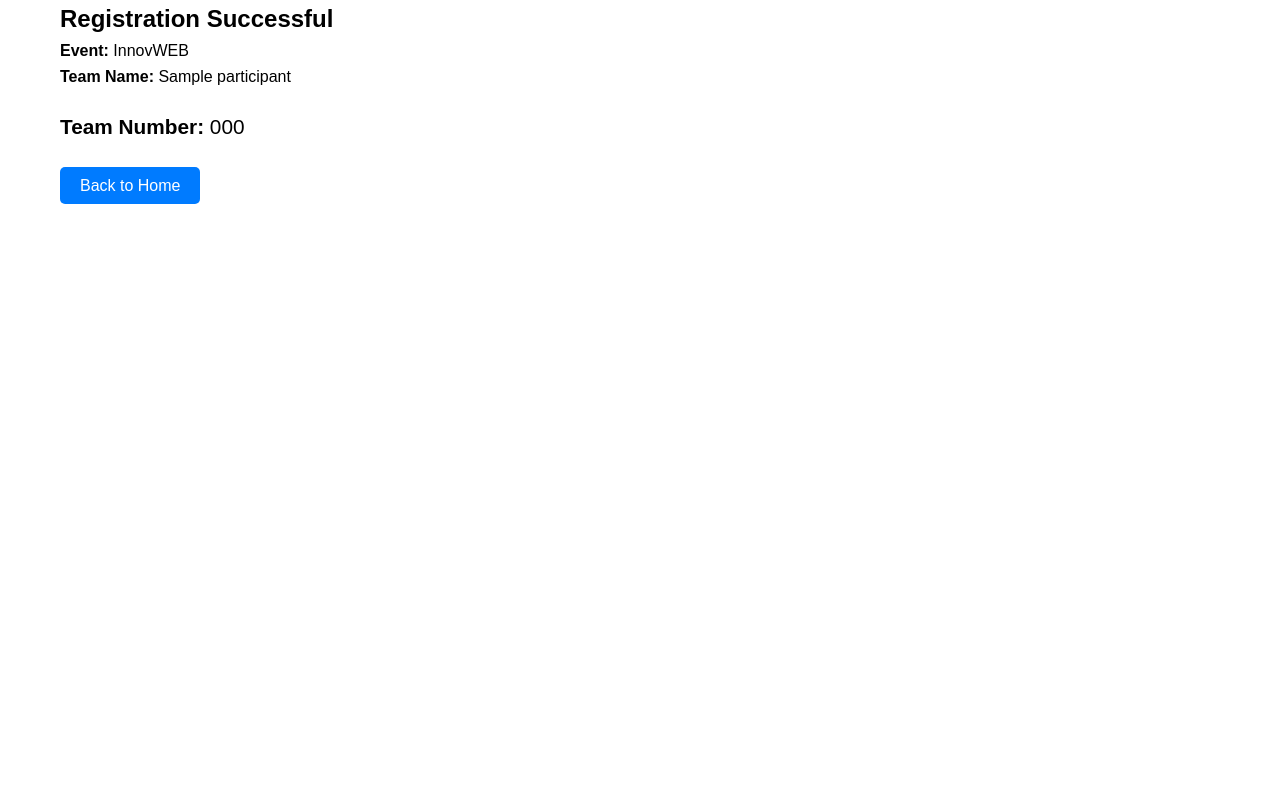
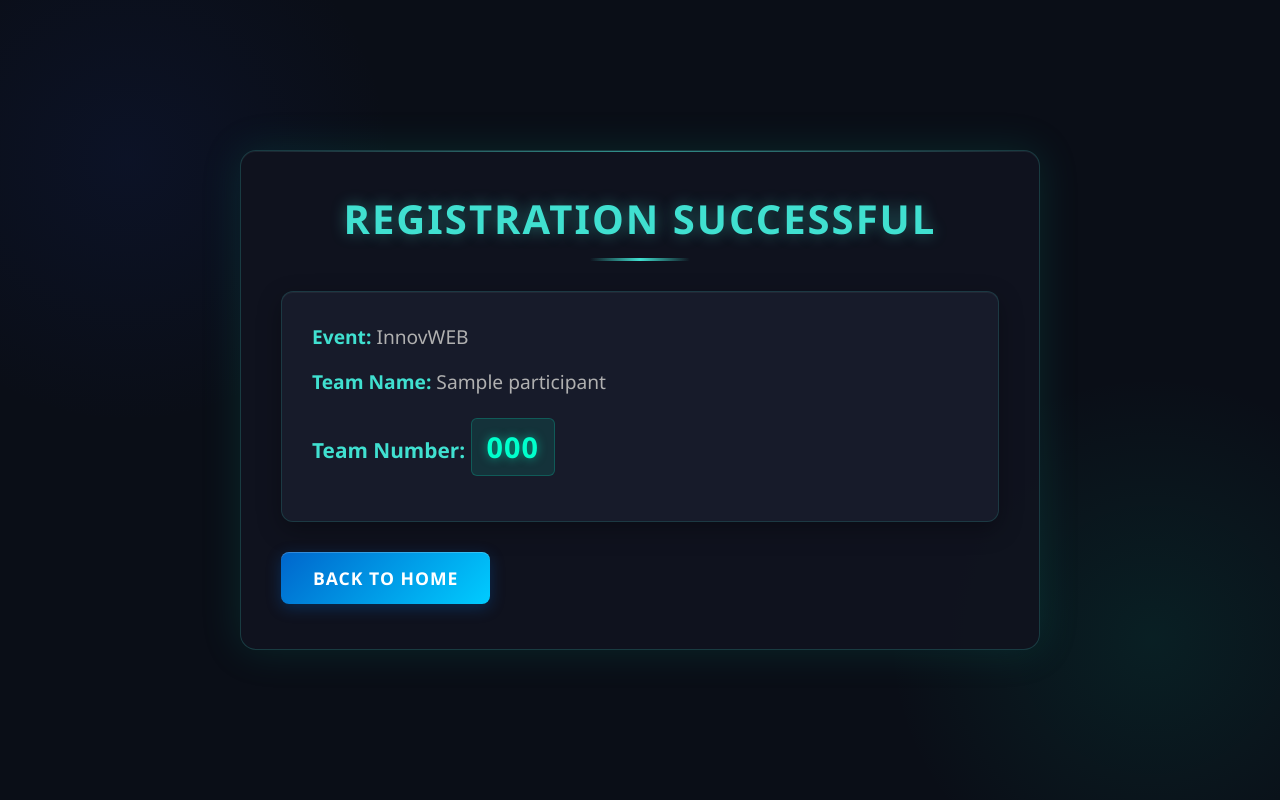
Before and after one commit to Nandigam-Akhil-Siva-Chowdary/NexusOfThings, a Django app: page /registration/000/ in a window 1280 px wide. Run offline with Django 4.2, Linux system fonts and the light colour scheme; tables that the repository leaves empty hold one stand-in row (values such as "Sample post").

Commit message:
Update registration_details.html

```diff
--- a/templates/registration_details.html
+++ b/templates/registration_details.html
@@ -4,7 +4,198 @@
   <head>
     <meta charset="UTF-8" />
     <title>Registration Details</title>
-    <link rel="stylesheet" href="{% static 'css/style.css' %}" />
+    <style>
+        /* style.css - Dark Tech Theme */
+        * {
+            margin: 0;
+            padding: 0;
+            box-sizing: border-box;
+        }
+
+        body {
+            font-family: 'Segoe UI', 'Roboto Mono', monospace;
+            background: #0a0e17;
+            color: #e0e0e0;
+            min-height: 100vh;
+            display: flex;
+            justify-content: center;
+            align-items: center;
+            padding: 20px;
+            background-image:
+                radial-gradient(circle at 10% 20%, rgba(28, 58, 173, 0.1) 0%, transparent 20%),
+                radial-gradient(circle at 90% 80%, rgba(0, 184, 148, 0.1) 0%, transparent 20%);
+        }
+
+        .container {
+            max-width: 800px;
+            width: 100%;
+            background: rgba(16, 20, 31, 0.95);
+            border-radius: 16px;
+            padding: 40px;
+            border: 1px solid rgba(64, 224, 208, 0.2);
+            box-shadow:
+                0 0 40px rgba(0, 184, 148, 0.15),
+                inset 0 1px 0 rgba(255, 255, 255, 0.05);
+            position: relative;
+            overflow: hidden;
+        }
+
+        .container::before {
+            content: '';
+            position: absolute;
+            top: 0;
+            left: 0;
+            right: 0;
+            height: 1px;
+            background: linear-gradient(90deg,
+                transparent,
+                rgba(64, 224, 208, 0.6),
+                transparent);
+        }
+
+        .section-title {
+            color: #40e0d0;
+            font-size: 2.5rem;
+            margin-bottom: 30px;
+            text-align: center;
+            text-transform: uppercase;
+            letter-spacing: 2px;
+            font-weight: 700;
+            text-shadow: 0 0 15px rgba(64, 224, 208, 0.4);
+            position: relative;
+            padding-bottom: 15px;
+        }
+
+        .section-title::after {
+            content: '';
+            position: absolute;
+            bottom: 0;
+            left: 50%;
+            transform: translateX(-50%);
+            width: 100px;
+            height: 3px;
+            background: linear-gradient(90deg,
+                transparent,
+                #40e0d0,
+                transparent);
+            border-radius: 2px;
+        }
+
+        .card {
+            background: rgba(25, 30, 45, 0.8);
+            border-radius: 12px;
+            padding: 30px;
+            margin: 25px 0;
+            border: 1px solid rgba(64, 224, 208, 0.15);
+            box-shadow:
+                0 8px 25px rgba(0, 0, 0, 0.3),
+                inset 0 1px 0 rgba(255, 255, 255, 0.05);
+            transition: transform 0.3s ease, border-color 0.3s ease;
+        }
+
+        .card:hover {
+            border-color: rgba(64, 224, 208, 0.3);
+            transform: translateY(-2px);
+        }
+
+        .card p {
+            font-size: 1.2rem;
+            margin-bottom: 15px;
+            line-height: 1.6;
+            color: #b0b0b0;
+        }
+
+        .card strong {
+            color: #40e0d0;
+            font-weight: 600;
+        }
+
+        .highlight {
+            color: #00ffcc;
+            font-weight: 700;
+            font-size: 1.8rem;
+            text-shadow: 0 0 10px rgba(0, 255, 204, 0.5);
+            letter-spacing: 1px;
+            background: rgba(0, 255, 204, 0.1);
+            padding: 5px 15px;
+            border-radius: 6px;
+            display: inline-block;
+            border: 1px solid rgba(0, 255, 204, 0.2);
+        }
+
+        .btn-primary {
+            display: inline-block;
+            background: linear-gradient(135deg, #0066cc 0%, #00ccff 100%);
+            color: white;
+            padding: 14px 32px;
+            text-decoration: none;
+            border-radius: 8px;
+            font-weight: 600;
+            font-size: 1.1rem;
+            letter-spacing: 1px;
+            text-transform: uppercase;
+            transition: all 0.3s ease;
+            border: none;
+            cursor: pointer;
+            box-shadow:
+                0 4px 15px rgba(0, 102, 204, 0.3),
+                inset 0 1px 0 rgba(255, 255, 255, 0.2);
+            position: relative;
+            overflow: hidden;
+        }
+
+        .btn-primary::before {
+            content: '';
+            position: absolute;
+            top: 0;
+            left: -100%;
+            width: 100%;
+            height: 100%;
+            background: linear-gradient(90deg,
+                transparent,
+                rgba(255, 255, 255, 0.2),
+                transparent);
+            transition: left 0.6s;
+        }
+
+        .btn-primary:hover::before {
+            left: 100%;
+        }
+
+        .btn-primary:hover {
+            transform: translateY(-2px);
+            box-shadow:
+                0 6px 20px rgba(0, 102, 204, 0.4),
+                inset 0 1px 0 rgba(255, 255, 255, 0.2);
+        }
+
+        .btn-primary:active {
+            transform: translateY(0);
+        }
+
+        @media (max-width: 768px) {
+            .container {
+                padding: 25px;
+                margin: 15px;
+            }
+
+            .section-title {
+                font-size: 2rem;
+            }
+
+            .card {
+                padding: 20px;
+            }
+
+            .card p {
+                font-size: 1.1rem;
+            }
+
+            .highlight {
+                font-size: 1.5rem;
+            }
+        }
+    </style>
   </head>
   <body>
     <div class="container">
```
